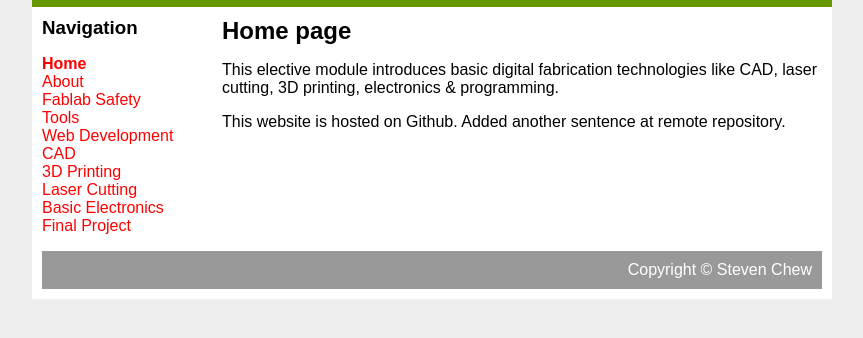
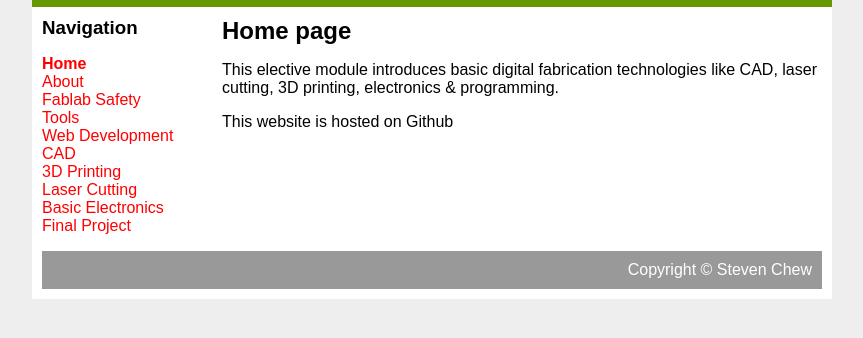
Before and after one commit to skeatz/my-first-website, a plain HTML site: page index.html in a window 1280 px wide. Shown: the part 58-396 px from the top of the page, without its empty margins (208-1071 px from the left). Drawn offline with Linux system fonts and the light colour scheme.

Commit message:
Revert "Update index.html"
This reverts commit 9e03bdc089d80ab3490e9380cf8cf8db554cdcea.

```diff
--- a/index.html
+++ b/index.html
@@ -28,7 +28,7 @@
 				<div id="main">
 					<h2>Home page</h2>
 					<p>This elective module introduces basic digital fabrication technologies like CAD, laser cutting, 3D printing, electronics & programming.</p>
-					<p>This website is hosted on Github. Added another sentence at remote repository.</p>
+					<p>This website is hosted on Github</p>
 			</div>
 			<div id="footer">
 				Copyright &copy; Steven Chew
```
